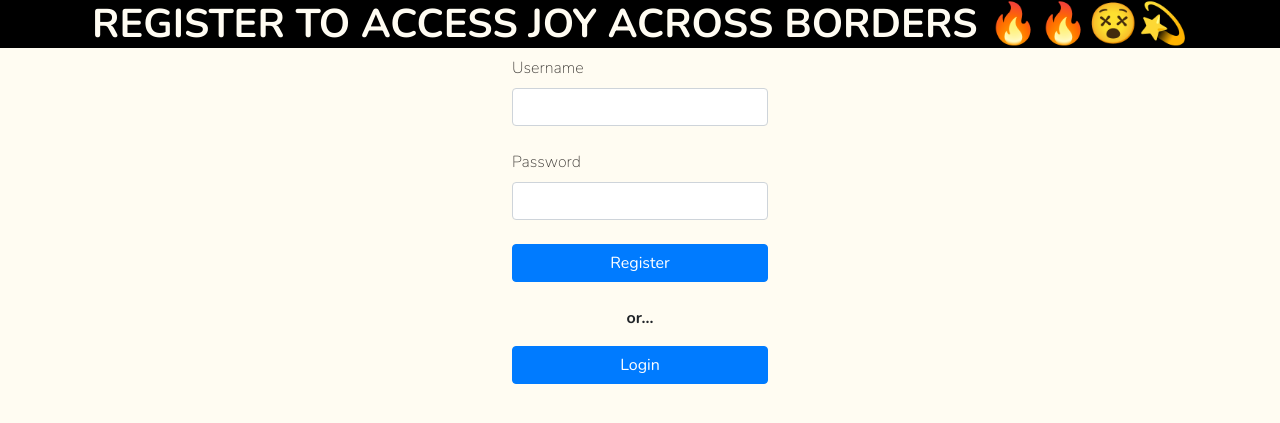
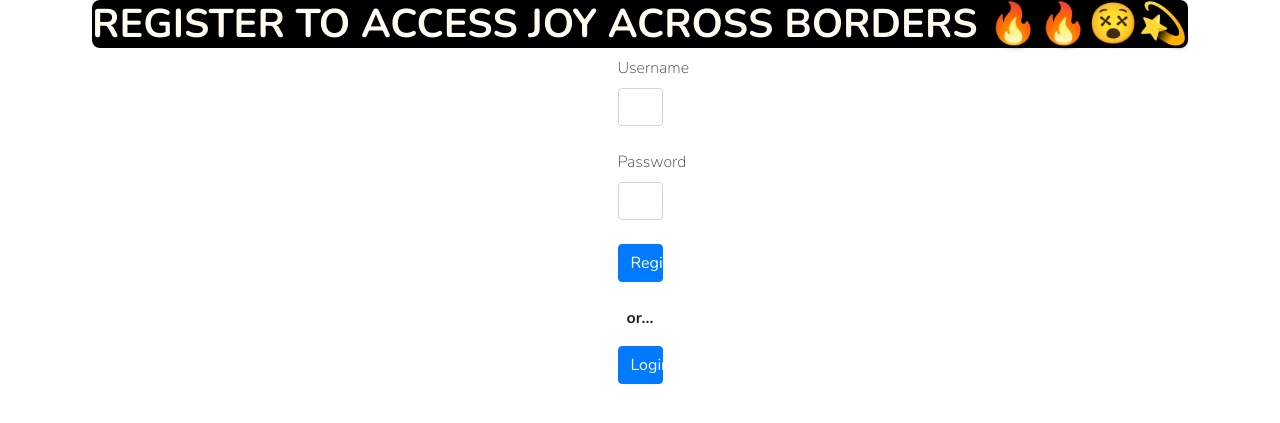
Before and after one commit to AndyShyklo/p04, a Flask app: page /register in a window 1280 px wide. Shown: the top 423 px of the page. Run offline with Flask 3, Linux system fonts and the light colour scheme; parts of the project's set-up code (start-up, migrations or seed data) failed here and were passed over.

Commit message:
Update style.css

```diff
--- a/app/static/css/style.css
+++ b/app/static/css/style.css
@@ -21,6 +21,7 @@ p04
 
 nav{
     background-color: var(--secondary-color);
+    box-shadow: 0 2px 4px rgba(0,0,0,0.2);
 }
 
 h1{
@@ -33,6 +34,15 @@ h1{
         2px 2px 0 var(--secondary-color); */
     background-color: black;
     text-align: center;
+    text-shadow: 2px 2px 4px rgba(0,0,0,0.4);
+    border-radius: 0.5rem;
+}
+
+@media (max-width: 768px) {
+    #globe {
+        width: 200px;
+        height: 200px;
+    }
 }
 
 label{
@@ -40,8 +50,22 @@ label{
 }
 
 body{
-    background-color: var(--background-color);
-    font-family: 'Nunito';
+    background-color: #ffffff;
+    font-family: 'Nunito', sans-serif;
+    margin: 0;
+    padding: 0;
+    display: flex;
+    flex-direction: column;
+    align-items: center;
+}
+.icon-group {
+    display: flex;
+    gap: 0.5rem;
+}
+.subtext {
+    margin-top: 0.5rem;
+    font-size: 0.95rem;
+    color: #555;
 }
 #globe{
     overflow: hidden;
```
